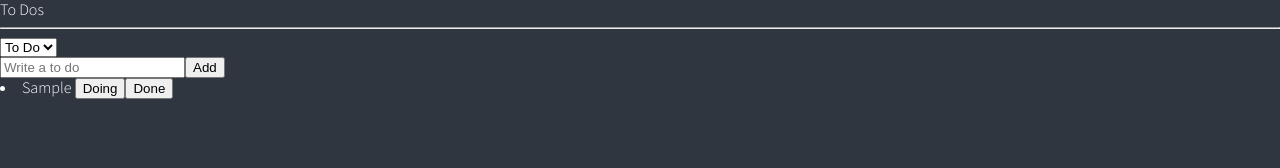
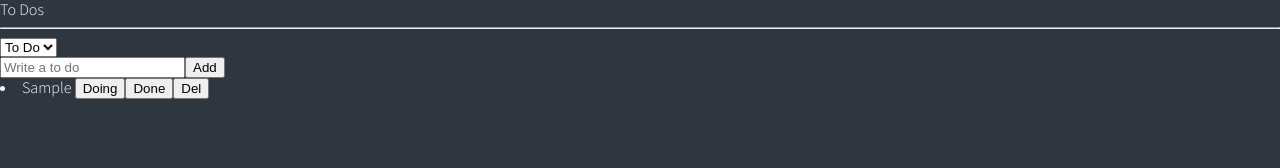
Before and after one commit to jiiiiiaiiiii/react__todo-list, a React (Create React App) app: page / in a window 1280 px wide. Both pictures are taken after typing "Sample" into the empty fields and a click on the button "Add". Shown: the top 168 px of the page. Built offline with nearby package versions, Linux system fonts and the light colour scheme.

Commit message:
Create To-do list 'Delete button'

```diff
--- a/src/components/CreateToDo.tsx
+++ b/src/components/CreateToDo.tsx
@@ -8,10 +8,10 @@ interface IForm {
 
 function CreateToDo() {
 	const setToDos = useSetRecoilState(toDoState);
-  const category = useRecoilValue(categoryState);
+  const currCategory = useRecoilValue(categoryState);
 	const { register, handleSubmit, setValue } = useForm<IForm>();
 	const handleValid = ({toDo}: IForm) => {
-    setToDos((oldToDos) => [{text: toDo, id:Date.now(), category: category }, ...oldToDos]);
+    setToDos((oldToDos) => [{text: toDo, id:Date.now(), category: currCategory }, ...oldToDos]);
 		setValue('toDo', '');	// input 초기화
   }
 
--- a/src/components/ToDo.tsx
+++ b/src/components/ToDo.tsx
@@ -3,8 +3,7 @@ import { Categories, IToDo, toDoState } from './atoms';
 
 function ToDo({ text, id, category }: IToDo) {
   const setToDos = useSetRecoilState(toDoState);
-  const onClick = (newCategory: IToDo['category']) => { // IToDo의 category 인터페이스를 가져옴
-
+  const changeCategory = (newCategory: IToDo['category']) => { // IToDo의 category 인터페이스를 가져옴
     setToDos((oldToDos) => {
       const targetIndex = oldToDos.findIndex((toDo) => toDo.id === id);
       const oldToDo = oldToDos[targetIndex];
@@ -19,18 +18,26 @@ function ToDo({ text, id, category }: IToDo) {
     });
   };
 
+  const deleteToDo = () => {
+    setToDos((oldToDos) => {
+      const targetIndex = oldToDos.findIndex((toDo) => toDo.id === id);
+      return [...oldToDos.slice(0, targetIndex), ...oldToDos.slice(targetIndex + 1)]
+    })
+  };
+
   return (
     <li>
       <span>{text} </span>
       {category !== Categories.DOING && (
-        <button onClick={() => onClick(Categories.DOING)}>Doing</button>
+        <button onClick={() => changeCategory(Categories.DOING)}>Doing</button>
       )}
       {category !== Categories.TO_DO && (
-        <button onClick={() => onClick(Categories.TO_DO)}>To Do</button>
+        <button onClick={() => changeCategory(Categories.TO_DO)}>To Do</button>
       )}
       {category !== Categories.DONE && (
-        <button onClick={() => onClick(Categories.DONE)}>Done</button>
+        <button onClick={() => changeCategory(Categories.DONE)}>Done</button>
       )}
+      <button onClick={deleteToDo}>Del</button>
     </li>
   );
 }
--- a/src/components/ToDoList.tsx
+++ b/src/components/ToDoList.tsx
@@ -4,7 +4,7 @@ import CreateToDo from './CreateToDo';
 import ToDo from './ToDo';
 
 function ToDoList() {
-  const toDos = useRecoilValue(toDoSelector);
+  const toDos = useRecoilValue(toDoSelector); // selector로 필터링된 값
   const [category, setCategory] = useRecoilState(categoryState);
   const onInput = (e:React.FormEvent<HTMLSelectElement>) => {
     setCategory(e.currentTarget.value as any); // option의 value를 string으로만 인식 -> as any 추가
```
